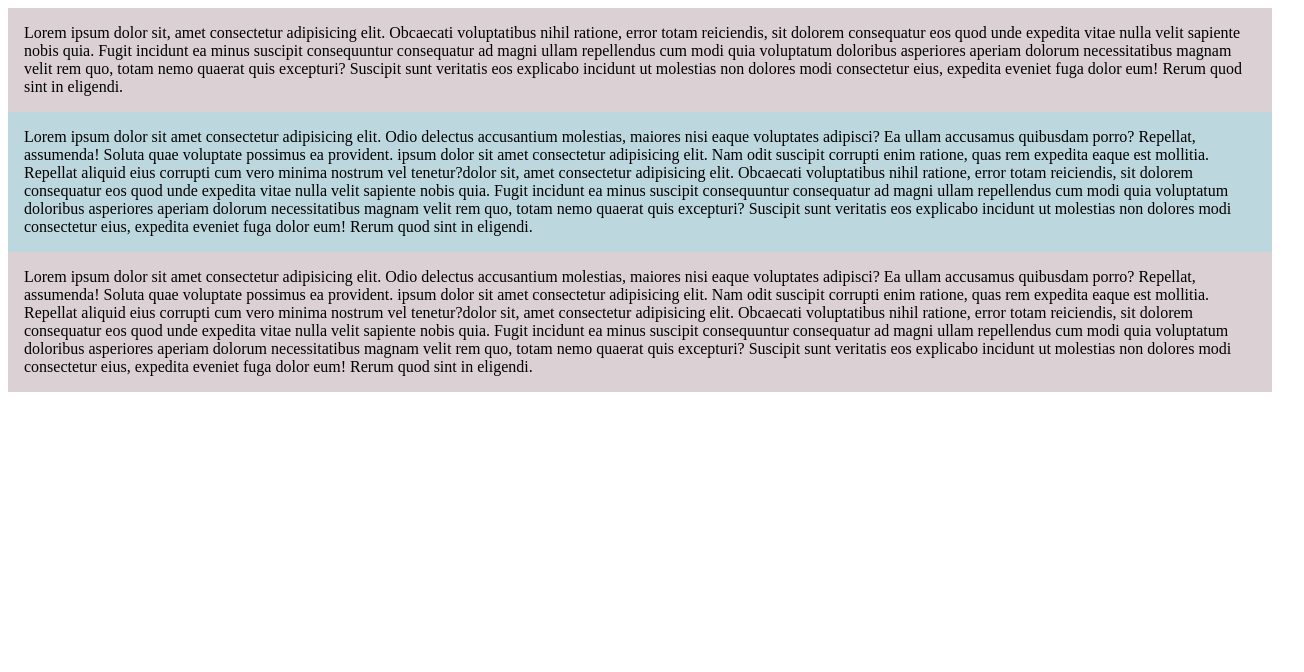
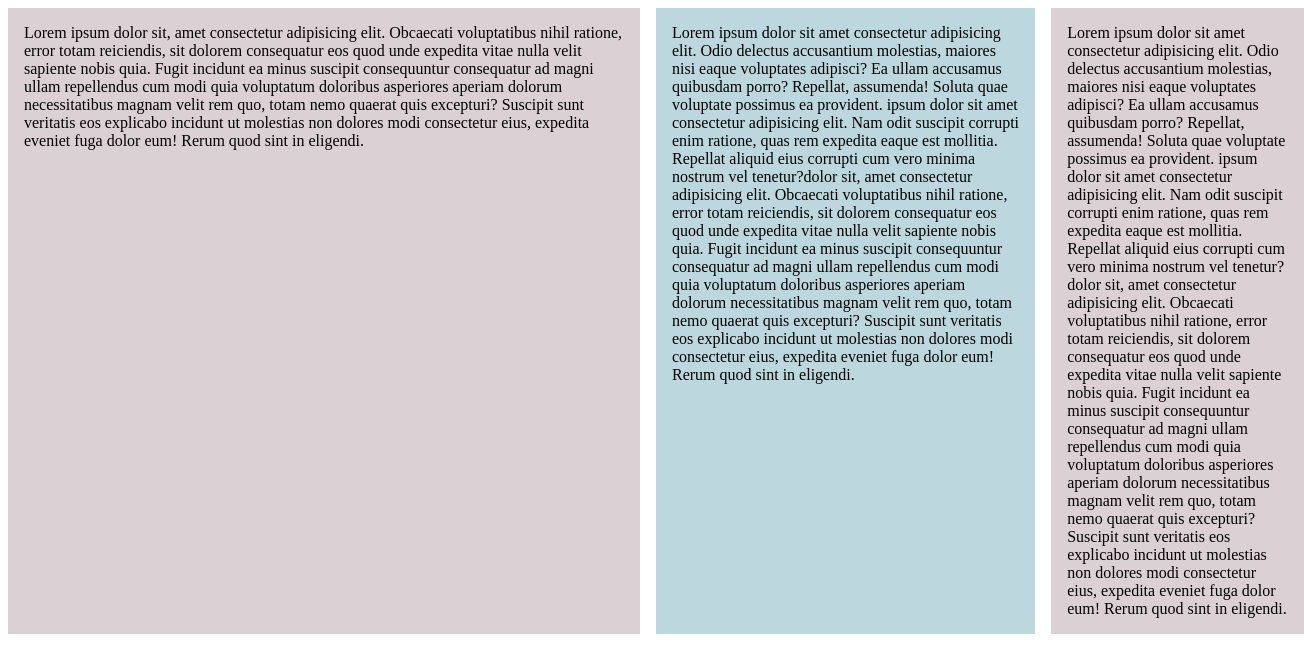
Before and after one commit to LRODRIGUEZ200/test-resume, a plain HTML site: page cssgrid/index3.html in a window 1280 px wide. Shown: the whole page, 1304 px wide, since content can reach past the window. Drawn offline with Linux system fonts and the light colour scheme.

Commit message:
Update index3.html

```diff
--- a/cssgrid/index3.html
+++ b/cssgrid/index3.html
@@ -6,17 +6,18 @@
     <style>
         .Grids {
             display: grid;
-            grid-template-columns: 70%, 30% 20% ;
+            grid-template-columns: 50% 30% 20%;
+            gap: 1rem;
+        }
 
-
-        }
         .Grids>div {
             background-color: rgb(189, 215, 223);
             padding: 1em;
         }
 
         .Grids>div:nth-child(odd) {
-            background-color: rgb(219, 208, 211);}
+            background-color: rgb(219, 208, 211);
+        }
     </style>
 
 
@@ -41,7 +42,7 @@
             dolorum necessitatibus magnam velit rem quo, totam nemo quaerat quis excepturi? Suscipit sunt veritatis eos
             explicabo incidunt ut molestias non dolores modi consectetur eius, expedita eveniet fuga dolor eum! Rerum
             quod sint in eligendi. </div>
-            <div>Lorem ipsum dolor sit amet consectetur adipisicing elit. Odio delectus accusantium molestias, maiores nisi
+        <div>Lorem ipsum dolor sit amet consectetur adipisicing elit. Odio delectus accusantium molestias, maiores nisi
             eaque voluptates adipisci? Ea ullam accusamus quibusdam porro? Repellat, assumenda! Soluta quae voluptate
             possimus ea provident. ipsum dolor sit amet consectetur adipisicing elit. Nam odit suscipit corrupti enim
             ratione, quas rem
```
